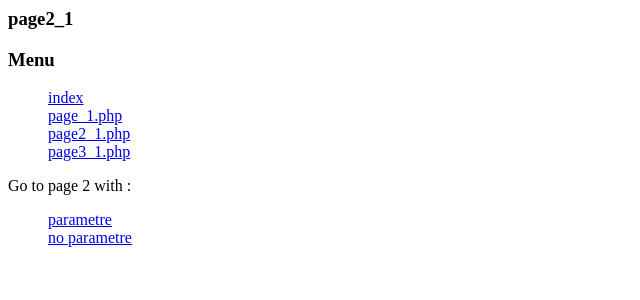
After one commit to MrFabkirox/proj1php, a PHP site: page /page2_1.php in a window 1280 px wide. The commit adds this page. Shown: the top 300 px of the page, without its empty margins (0-640 px from the left). Run offline with PHP 8.4, Linux system fonts and the light colour scheme.

Commit message:
cleaning

```diff
--- a/menu1.php
+++ b/menu1.php
@@ -1,4 +1,8 @@
+<h3>Menu</h3>
+
 <ul style="list-style-type: none">
 	<li><a href="/proj1/">index</a></li>
-	<li><a href="/proj1/page.php">page.php</a></li>
+	<li><a href="/proj1/page_1.php">page_1.php</a></li>
+	<li><a href="/proj1/page2_1.php">page2_1.php</a></li>
+	<li><a href="/proj1/page3_1.php">page3_1.php</a></li>
 </ul>
--- /dev/null
+++ b/page2_1.php
@@ -0,0 +1,14 @@
+
+<h3>page2_1</h3>
+
+<?php include("menu1.php");?>
+
+<p>
+	Go to page 2 with :
+
+	<ul style = "list-style-type: none;">
+		<li><a href="/proj1/page3_1.php?name=name&firstname=firstname">parametre</a></li>
+		<li><a href="/proj1/page3_1.php">no parametre</a></li>
+	</ul>
+
+</p>
--- a/page3.php
+++ b/page3_1.php
@@ -1,4 +1,6 @@
-<h3>page3 proj1</h3>
+<h3>page3_1</h3>
+
+<?php include("menu1.php");?>
 
 <a href='/proj1/page2.php'>page 2</a><br />
 
```
Also changed, not shown: index.html (deleted, +0 -7 lines), index.php (added, +10 -0 lines), page2.php (deleted, +0 -11 lines), page_1.php (renamed from page.php, +5 -3 lines).
